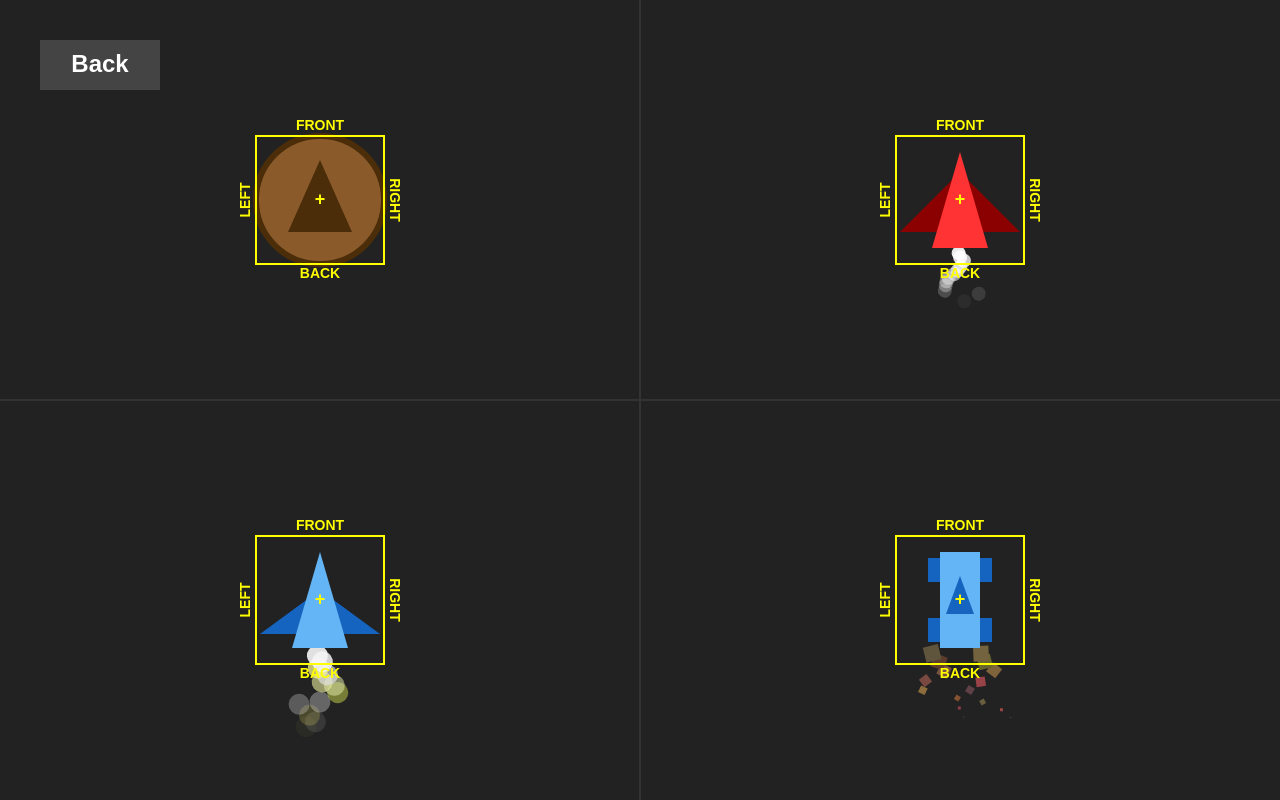
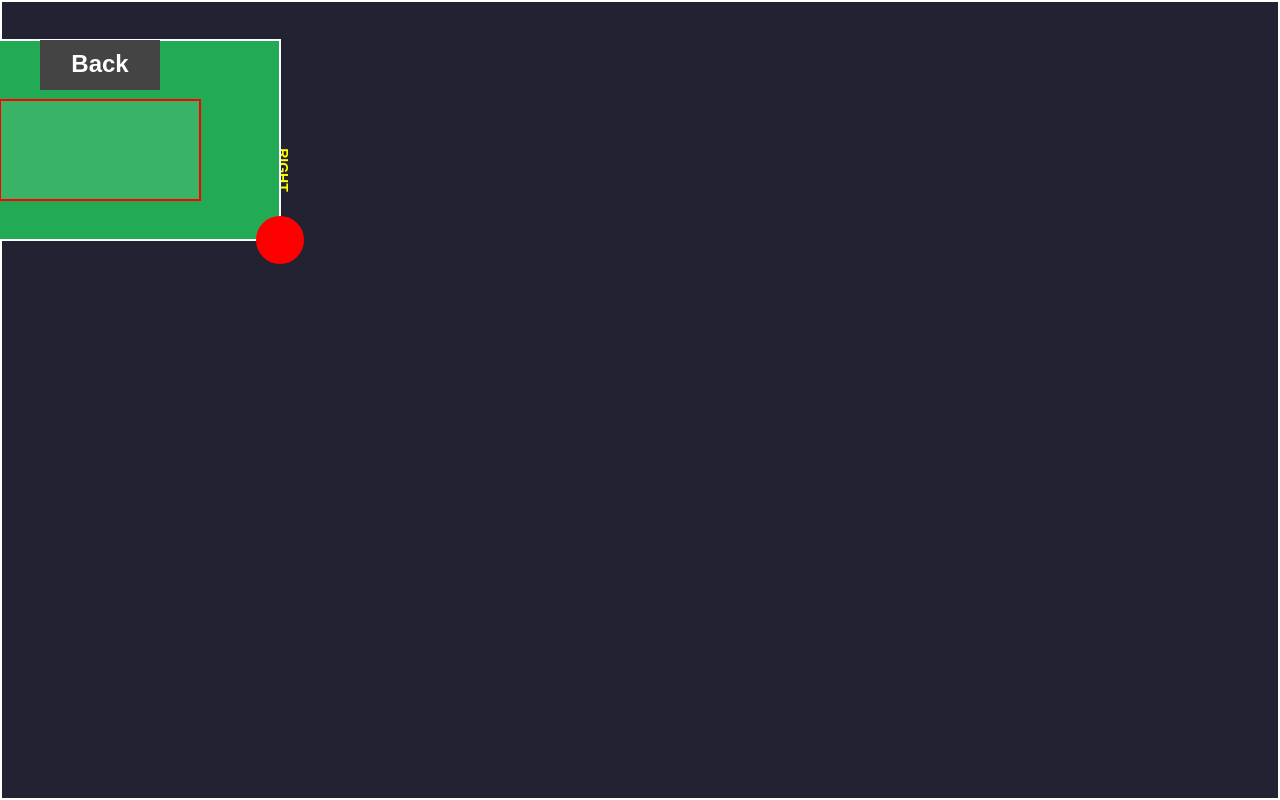
Before and after one commit to simonthoresen/vibes, a plain HTML site: page 2025-08-10b Simon/index.html in a window 1280 px wide. Drawn offline with Linux system fonts and the light colour scheme.

Commit message:
started a map system

```diff
--- a/2025-08-10b Simon/game.js
+++ b/2025-08-10b Simon/game.js
@@ -19,6 +19,7 @@ window.stateManager = (function() {
 const menuState = (function() {
     let canvas, ctx;
     let buttons = [
+        { text: 'Map Test', x: 0, y: 0, w: 320, h: 80, onClick: () => window.stateManager.setState('mapTest') },
         { text: 'Particle Test', x: 0, y: 0, w: 320, h: 80, onClick: () => window.stateManager.setState('particleTest') },
         { text: 'Sprite Test', x: 0, y: 0, w: 320, h: 80, onClick: () => window.stateManager.setState('spriteTest') }
     ];
@@ -80,9 +81,10 @@ window.onload = function() {
 
     // Register states
     window.stateManager.register('menu', menuState);
+    window.stateManager.register('mapTest', window.mapTestState);
     window.stateManager.register('particleTest', window.particleTestState);
     window.stateManager.register('spriteTest', window.spriteTestState);
-    window.stateManager.setState('spriteTest');
+    window.stateManager.setState('mapTest');
 
     let lastTime = performance.now();
     function gameLoop(now) {
--- a/2025-08-10b Simon/index.html
+++ b/2025-08-10b Simon/index.html
@@ -24,6 +24,8 @@
 </head>
 <body>
     <canvas id="gameCanvas"></canvas>
+    <script src="mapSystem.js"></script>
+    <script src="mapTestState.js"></script>
     <script src="particleSystem.js"></script>
     <script src="particleTest.js"></script>
     <script src="spriteSystem.js"></script>
--- /dev/null
+++ b/2025-08-10b Simon/mapSystem.js
@@ -0,0 +1,90 @@
+// Map system for platformer games with multi-layer, parallax, and z-order support
+
+class MapLayer {
+    constructor({ z = 0, parallax = 1, data = null, name = "" } = {}) {
+        this.z = z; // z-value for rendering order
+        this.parallax = parallax; // parallax factor (lower = slower)
+        this.data = data; // tile/sprite data for this layer
+        this.name = name;
+    }
+}
+
+class GameMap {
+    constructor({ width, height, layers = [] } = {}) {
+        this.width = width;
+        this.height = height;
+        this.layers = layers; // Array of MapLayer objects
+    }
+
+    addLayer(layer) {
+        this.layers.push(layer);
+        // Sort layers by z-value (ascending)
+        this.layers.sort((a, b) => a.z - b.z);
+    }
+
+    render(ctx, camera) {
+        // Render layers in order, applying parallax
+        for (const layer of this.layers) {
+            this.renderLayer(ctx, layer, camera);
+        }
+    }
+
+    renderLayer(ctx, layer, camera) {
+        // Example: render layer data with parallax
+        // You should replace this with your actual tile/sprite rendering logic
+        const offsetX = camera.x * layer.parallax;
+        const offsetY = camera.y * layer.parallax;
+        if (layer.data && typeof layer.data.render === "function") {
+            layer.data.render(ctx, offsetX, offsetY);
+        }
+    }
+}
+
+// Example usage:
+// const map = new GameMap({ width: 100, height: 50 });
+// map.addLayer(new MapLayer({ z: 0, parallax: 0.5, data: backgroundTiles }));
+// map.addLayer(new MapLayer({ z: 1, parallax: 1, data: foregroundTiles }));
+// map.render(ctx, camera);
+
+// Utility: Render sprites and particles by z-layer, respecting map layers
+function renderSpritesAndParticlesByMapLayers(ctx, camera, map, spriteManager, particleSystem) {
+    // For each layer, render sprites and particles with matching z-value
+    for (const layer of map.layers) {
+        // Parallax offset for this layer
+        const offsetX = camera.x * layer.parallax;
+        const offsetY = camera.y * layer.parallax;
+
+        // Draw layer background/tile data if present
+        if (layer.data && typeof layer.data.render === "function") {
+            layer.data.render(ctx, offsetX, offsetY);
+        }
+
+        // Draw sprites in this z-layer
+        if (spriteManager && spriteManager.sprites) {
+            for (const sprite of spriteManager.sprites) {
+                if (typeof sprite.z === "number" ? sprite.z === layer.z : layer.z === 0) {
+                    ctx.save();
+                    ctx.translate(-offsetX, -offsetY); // Parallax compensation
+                    sprite.draw(ctx);
+                    ctx.restore();
+                }
+            }
+        }
+
+        // Draw particles in this z-layer
+        if (particleSystem && particleSystem.particles) {
+            for (const particle of particleSystem.particles) {
+                if (typeof particle.zLayer === "number" ? particle.zLayer === layer.z : layer.z === 0) {
+                    ctx.save();
+                    ctx.translate(-offsetX, -offsetY); // Parallax compensation
+                    particle.draw(ctx);
+                    ctx.restore();
+                }
+            }
+        }
+    }
+}
+
+window.GameMap = GameMap;
+window.MapLayer = MapLayer;
+window.renderSpritesAndParticlesByMapLayers = renderSpritesAndParticlesByMapLayers;
--- /dev/null
+++ b/2025-08-10b Simon/mapTestState.js
@@ -0,0 +1,106 @@
+// Map Test State for platformer map system
+// Use window.GameMap, window.MapLayer, window.renderSpritesAndParticlesByMapLayers for browser compatibility
+
+const mapTestState = (function() {
+    let canvas, ctx;
+    let testMap, spriteManager, particleSystem, camera;
+    let backButton = {
+        x: 40, y: 40, w: 120, h: 50,
+        draw(ctx) {
+            ctx.save();
+            ctx.fillStyle = '#444';
+            ctx.fillRect(this.x, this.y, this.w, this.h);
+            ctx.fillStyle = '#fff';
+            ctx.font = 'bold 24px Arial';
+            ctx.textAlign = 'center';
+            ctx.textBaseline = 'middle';
+            ctx.fillText('Back', this.x + this.w/2, this.y + this.h/2);
+            ctx.restore();
+        },
+        contains(mx, my) {
+            return mx >= this.x && mx <= this.x + this.w && my >= this.y && my <= this.y + this.h;
+        }
+    };
+
+    function onMouseDown(e) {
+        const rect = canvas.getBoundingClientRect();
+        const mx = e.clientX - rect.left;
+        const my = e.clientY - rect.top;
+        if (mx >= backButton.x && mx <= backButton.x + backButton.w && my >= backButton.y && my <= backButton.y + backButton.h) {
+            window.stateManager.setState('menu');
+        }
+    }
+    function enter() {
+        canvas = document.getElementById('gameCanvas');
+        ctx = canvas.getContext('2d');
+    canvas.addEventListener('mousedown', onMouseDown);
+        // Create a test map with 3 layers
+    testMap = new window.GameMap({
+            width: 40,
+            height: 20,
+            layers: [
+                new window.MapLayer({ z: 0, parallax: 0.3, name: 'Background', data: { render: (ctx, ox, oy) => {
+                    ctx.save();
+                    ctx.fillStyle = '#223';
+                    ctx.fillRect(0, 0, canvas.width, canvas.height);
+                    ctx.strokeStyle = '#fff';
+                    ctx.lineWidth = 4;
+                    ctx.strokeRect(0, 0, canvas.width, canvas.height);
+                    ctx.restore();
+                }} }),
+                new window.MapLayer({ z: 1, parallax: 0.6, name: 'Midground', data: { render: (ctx, ox, oy) => {
+                    ctx.save();
+                    ctx.fillStyle = '#2a5';
+                    ctx.fillRect(100 - ox, 100 - oy, 300, 200);
+                    ctx.strokeStyle = '#fff';
+                    ctx.lineWidth = 2;
+                    ctx.strokeRect(100 - ox, 100 - oy, 300, 200);
+                    ctx.restore();
+                }} }),
+                new window.MapLayer({ z: 2, parallax: 1, name: 'Foreground', data: { render: (ctx, ox, oy) => {
+                    ctx.save();
+                    ctx.fillStyle = '#fff';
+                    ctx.globalAlpha = 0.1;
+                    ctx.fillRect(200 - ox, 200 - oy, 200, 100);
+                    ctx.globalAlpha = 1;
+                    ctx.strokeStyle = '#f00';
+                    ctx.lineWidth = 2;
+                    ctx.strokeRect(200 - ox, 200 - oy, 200, 100);
+                    ctx.restore();
+                }} })
+            ]
+        });
+        // Dummy sprite/particle managers
+        spriteManager = window.SpriteManager ? new window.SpriteManager() : { sprites: [] };
+        particleSystem = window.ParticleSystem ? new window.ParticleSystem() : { particles: [] };
+        // Add a test sprite and particle
+        if (spriteManager.sprites) spriteManager.sprites.push(new window.Sprite({ x: 300, y: 200, width: 64, height: 64, z: 2 }));
+        if (particleSystem.particles) particleSystem.particles.push({ x: 400, y: 300, shape: 'circle', color: '#f00', size: 24, alpha: 1, rotation: 0, zLayer: 1, draw: function(ctx) { ctx.save(); ctx.globalAlpha = this.alpha; ctx.fillStyle = this.color; ctx.beginPath(); ctx.arc(this.x, this.y, this.size, 0, Math.PI*2); ctx.fill(); ctx.restore(); } });
+        camera = { x: 0, y: 0 };
+    }
+    function exit() {}
+    function exit() {
+        canvas.removeEventListener('mousedown', onMouseDown);
+    }
+    function update(dt) {
+        // Move camera for parallax demo
+        camera.x += 40 * dt;
+        camera.y += 20 * dt;
+    }
+    function draw() {
+        ctx.clearRect(0, 0, canvas.width, canvas.height);
+    window.renderSpritesAndParticlesByMapLayers(ctx, camera, testMap, spriteManager, particleSystem);
+    backButton.draw(ctx);
+    function onMouseDown(e) {
+        const rect = canvas.getBoundingClientRect();
+        const mx = e.clientX - rect.left;
+        const my = e.clientY - rect.top;
+        if (backButton.contains(mx, my)) {
+            window.stateManager.setState('menu');
+        }
+    }
+    }
+    return { enter, exit, update, draw };
+})();
+
+window.mapTestState = mapTestState;
```
